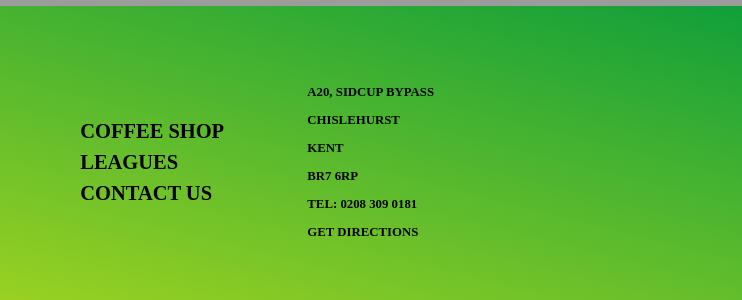
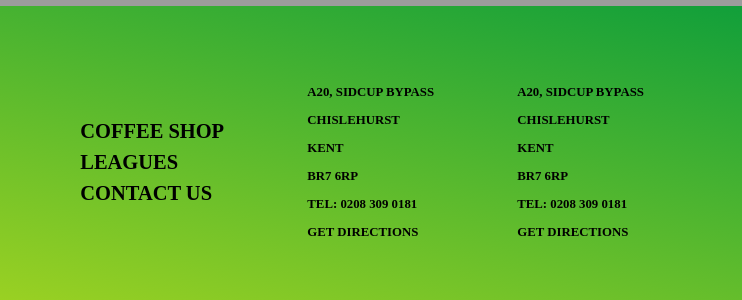
Before and after one commit to ayan7000/practise, a plain HTML site: page index.html in a window 1280 px wide. Shown: the part 3001-3301 px from the top of the page, 538-1280 px from the left. Drawn offline with nearby package versions, Linux system fonts and the light colour scheme.

Commit message:
updated section

```diff
--- a/index.html
+++ b/index.html
@@ -201,6 +201,16 @@
            <span> GET DIRECTIONS </span>
           </h4>
         </div>
+        <div id="f4">
+          <h4>
+            <span> A20, SIDCUP BYPASS</span>
+            <span> CHISLEHURST</span>
+            <span>KENT </span>
+            <span>BR7 6RP </span>
+           <span>TEL: 0208 309 0181</span>
+           <span> GET DIRECTIONS </span>
+          </h4>
+        </div>
       </div>
     </div>
 
```
